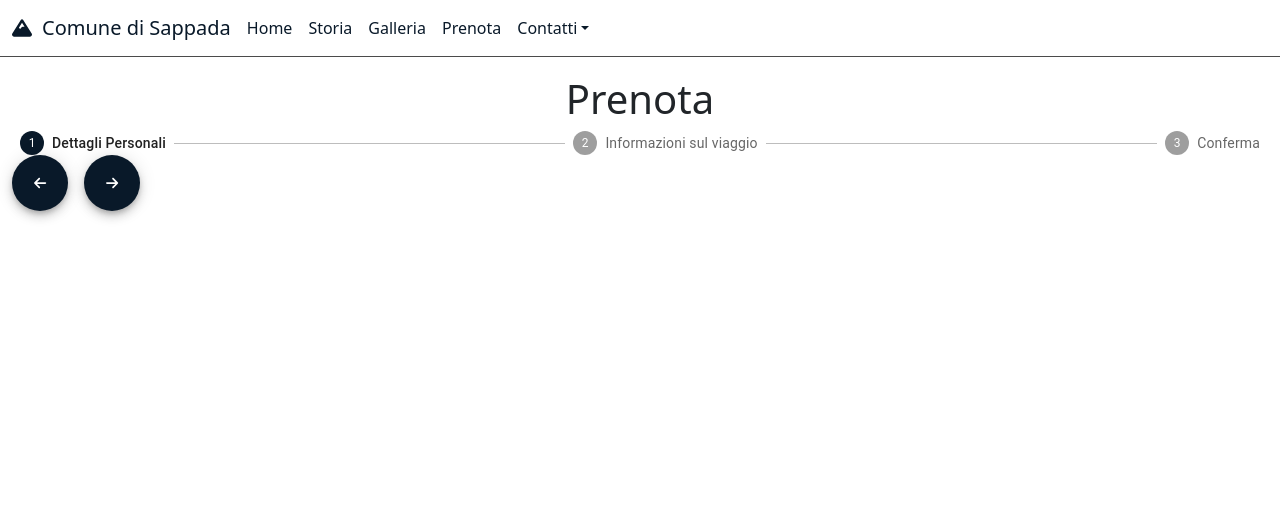
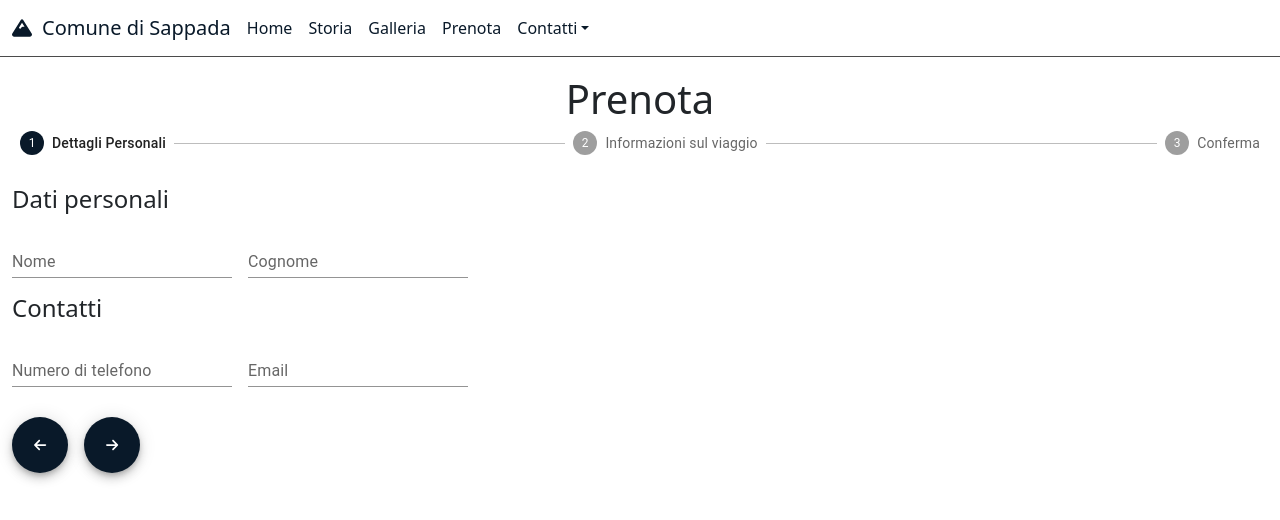
Before and after one commit to MrFreex/progetto-borghi-react, a React (Vite) app: page /book in a window 1280 px wide. Shown: the top 520 px of the page. Built offline with nearby package versions, Linux system fonts and the light colour scheme.

Commit message:
Continuazione book.tsx

```diff
--- a/src/pages/Book.tsx
+++ b/src/pages/Book.tsx
@@ -1,19 +1,126 @@
-import { Fab, Stepper, Stack, Tooltip, StepLabel, Step } from "@mui/material"
-import { useState } from "react"
-import { Container, Form } from "react-bootstrap"
+import { Fab, Stepper, FormControl, Stack, Tooltip, StepLabel, Step, TextField, Autocomplete, Select, MenuItem, InputLabel } from "@mui/material"
+import { Component, FunctionComponent, useState } from "react"
+import { Container } from "react-bootstrap"
 import styled from "styled-components"
 
 import { FontAwesomeIcon } from "@fortawesome/react-fontawesome"
 import { faArrowRight, faArrowLeft } from "@fortawesome/free-solid-svg-icons"
+import { motion } from "framer-motion"
 
 const PageTitle = styled.h1`
     text-align: center;
 `
 
+const StepContent = styled.div`
+    margin: 30px 0;
+`
+
+type StringIndexed = { [key:string] : string }
+
+interface StepProps {
+    setData: (data: StringIndexed) => any
+    data: StringIndexed
+}
+
+const PersonalInfoStep = (props: StepProps) => {
+    const {data,setData} = props;
+
+    const setByKey = (k: string, v: string) => {
+        setData({
+            ...data,
+            [k] : v
+        })
+    }
+
+    return <Stack spacing={2}>
+        <h4>Dati personali</h4>
+        <Stack direction="row" spacing={2}>
+            <TextField value={data["name"]} onChange={(el) => setByKey("name", el.target.value) } variant="standard" label="Nome" />
+            <TextField value={data["surname"]} onChange={(el) => setByKey("surname", el.target.value) } variant="standard" label="Cognome" />
+        </Stack>
+        <h4>Contatti</h4>
+        <Stack direction="row" spacing={2}>
+            <TextField value={data["phone"]} onChange={(el) => setByKey("phone", el.target.value) } type="tel" variant="standard" label="Numero di telefono" />
+            <TextField value={data["email"]} onChange={(el) => setByKey("email", el.target.value) } type="email" variant="standard" label="Email" />
+        </Stack>
+    </Stack>
+}
+
+const TripInfoStep = (props: StepProps) => {
+    const {data,setData} = props;
+    const setByKey = (k: string, v: string) => {
+        setData({
+            ...data,
+            [k] : v
+        })
+    }
+
+    return <Stack spacing={2}>
+        <h4>Pensione</h4>
+        <Stack spacing={2} direction="row">
+            <FormControl>
+                <InputLabel>Pensione</InputLabel>
+                <Select label="Pensione" defaultValue="half" onChange={(ev) => setByKey("stayPlan", ev.target.value)} value={props.data.stayPlan}>
+                    <MenuItem value={"half"}>Mezza</MenuItem>
+                    <MenuItem value={"full"}>Completa</MenuItem>
+                </Select>
+            </FormControl>
+            <FormControl>
+                <InputLabel>Albergo</InputLabel>
+                <Select defaultValue={"Hotel San Giorgio"} label="Albergo" onChange={(ev) => setByKey("hotel", ev.target.value)} value={props.data.hotel}>
+                    <MenuItem value={"Hotel San Giorgio"}>Hotel San Giorgio</MenuItem>
+                    <MenuItem value={"Villa d'Este"}>Villa d'Este</MenuItem>
+                    <MenuItem value={"Hotel Giardino di Roma"}>Hotel Giardino di Roma</MenuItem>
+                    <MenuItem value={"Hotel Continental"}>Hotel Continental</MenuItem>
+                    <MenuItem value={"Hotel Riva del Lago"}>Hotel Riva del Lago</MenuItem>
+                    <MenuItem value={"Hotel Bellagio"}>Hotel Bellagio</MenuItem>
+                    <MenuItem value={"Hotel Villa Paradiso"}>Hotel Villa Paradiso</MenuItem>
+                    <MenuItem value={"Hotel della Rosa"}>Hotel della Rosa</MenuItem>
+                    <MenuItem value={"Hotel Miramare"}>Hotel Miramare</MenuItem>
+                    <MenuItem value={"Hotel Rosa delle Alpi"}>Hotel Rosa delle Alpi</MenuItem>
+                    <MenuItem value={"Hotel Il Colosseo"}>Hotel Il Colosseo</MenuItem>
+                    <MenuItem value={"Hotel La Villa"}>Hotel La Villa</MenuItem>
+                    <MenuItem value={"Hotel Le Terrazze"}>Hotel Le Terrazze</MenuItem>
+                    <MenuItem value={"Hotel Il Girasole"}>Hotel Il Girasole</MenuItem>
+                    <MenuItem value={"Hotel La Perla"}>Hotel La Perla</MenuItem>
+                    <MenuItem value={"Hotel Il Castello"}>Hotel Il Castello</MenuItem>
+                    <MenuItem value={"Hotel La Cascata"}>Hotel La Cascata</MenuItem>
+                    <MenuItem value={"Hotel La Torre"}>Hotel La Torre</MenuItem>
+                    <MenuItem value={"Hotel Il Porto"}>Hotel Il Porto</MenuItem>
+                    <MenuItem value={"Hotel Il Mare"}>Hotel Il Mare</MenuItem>
+                </Select>
+            </FormControl>
+        </Stack>
+        <h4>Date</h4>
+        <Stack spacing={2} direction="row">
+            <FormControl>
+                <InputLabel>Data di arrivo</InputLabel>
+
+            </FormControl>
+        </Stack>
+    </Stack>
+}
+
 export const Book = () => {
     const [activeStep, setActiveStep] = useState(0)
 
-    console.log(activeStep)
+    const StepsState = [
+        useState<StringIndexed>({}),
+        useState<StringIndexed>({})
+    ]
+
+    const Steps : ((props : StepProps) => JSX.Element)[] = [
+        PersonalInfoStep,
+        TripInfoStep
+    ];
+
+    const gen = () => {
+        const Component = Steps[activeStep];
+
+        return <motion.div key={activeStep} initial={{ opacity: 0 }} animate={{ opacity:1 }} transition={{ duration: 0.3, delay: 0 }}>
+            <Component data={StepsState[activeStep][0]} setData={StepsState[activeStep][1]} />
+        </motion.div>
+    }
 
     return <Container style={{ marginTop: "75px", maxWidth: "1900px" }}>
         <PageTitle>Prenota</PageTitle>
@@ -28,6 +135,11 @@ export const Book = () => {
                 <StepLabel>Conferma</StepLabel>
             </Step>
         </Stepper>
+        <StepContent>
+            {
+                gen()
+            }
+        </StepContent>
         <Stack direction="row" spacing={2}>
             <Tooltip title="Precedente">
                 <Fab onClick={() => setActiveStep(activeStep > 0 ? activeStep - 1 : activeStep)} color="primary"><FontAwesomeIcon icon={faArrowLeft}/></Fab>
--- a/src/pages/Gallery.tsx
+++ b/src/pages/Gallery.tsx
@@ -4,7 +4,7 @@ import { motion } from "framer-motion";
 import styled from "styled-components";
 
 const Fullscreen = styled(motion.div)`
-	position: absolute;
+	position: fixed;
     top:0;
     left:0;
     color: white !important;
@@ -13,8 +13,8 @@ const Fullscreen = styled(motion.div)`
         z-index: 999;
     }
 	background: #000000cb;
-	width: 100%;
-	height: 100%;
+	width: 100vw;
+	height: 100vh;
 `;
 
 const Centered = styled(motion.div)`
@@ -22,7 +22,8 @@ const Centered = styled(motion.div)`
     transform: translate(-50%,-50%);
     text-align: center;
     & > img {
-        max-height: 50vh;
+        max-width: 80vw;
+		max-height: 50vh;
         border-radius: 20px;
     }
     left:50%;
```
